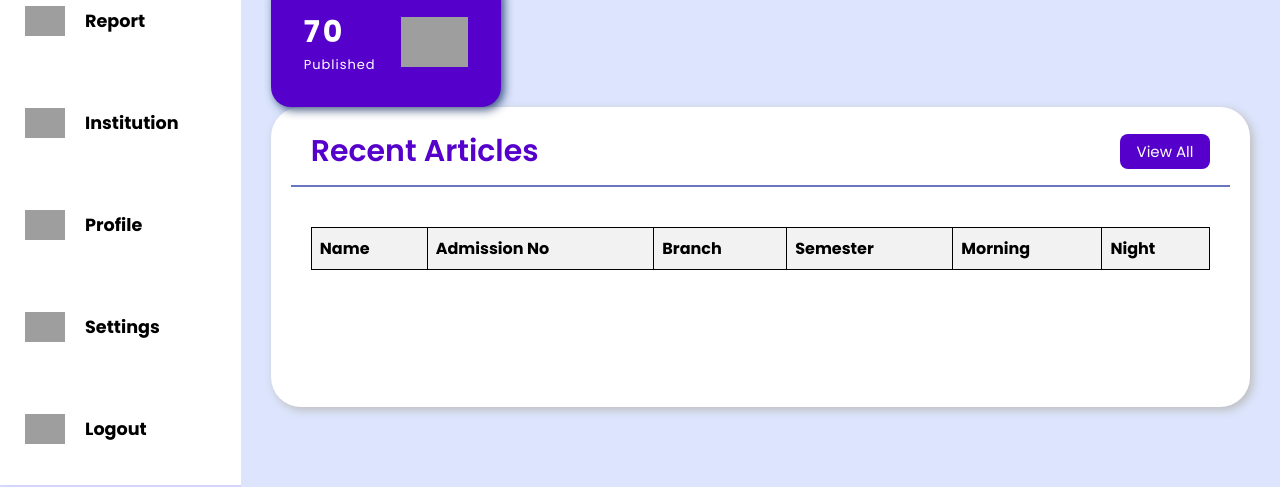
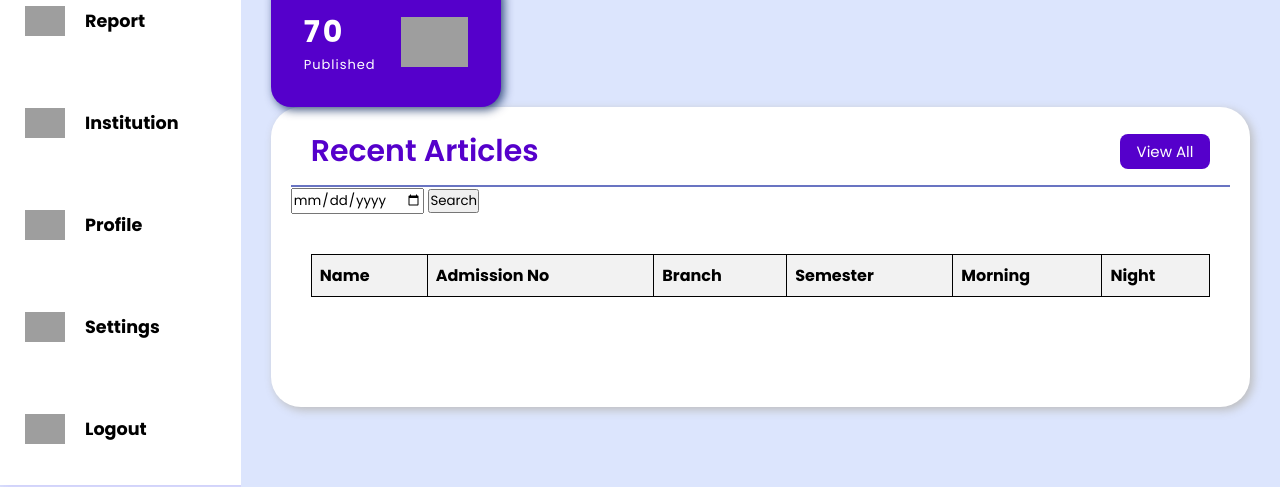
Before and after one commit to SivaPrasad43/Hostel_Management_System, a PHP site: page /php/dashboard/hostel_secretary_dashboard.php in a window 1280 px wide. Shown: the part 313-800 px from the top of the page. Run offline with PHP 8.4, Linux system fonts and the light colour scheme; data comes from the database, SQL or seed files in the repository; lists and menus that the app fills with data are empty; grey boxes are pictures that could not be loaded.

Commit message:
sesrch bar added

```diff
--- a/php/dashboard/hostel_secretary_dashboard.php
+++ b/php/dashboard/hostel_secretary_dashboard.php
@@ -170,6 +170,10 @@
                     <h1 class="recent-Articles">Recent Articles</h1>
                     <button class="view">View All</button>
                 </div>
+                <div class="search-container">
+                    <input type="date" id="searchDate" placeholder="Select a Date">
+                    <button id="searchButton">Search</button>
+                </div>
 
                 <div class="report-body">
                     <table>
@@ -182,13 +186,22 @@
                             <th>Night</th>
                         </tr>
                         <?php
+
         // Include your connection.php file
         include '../../connection/connection.php';
 
-        // Select data from the attendance table
-        $currentDate = date("Y-m-d");
-        $query = "SELECT * FROM attendance WHERE date = '$currentDate'";
+        // Initialize the searchDate with the current date
+        $searchDate = date("Y-m-d");
+
+        // Check if a date is provided in the search
+        if (isset($_GET['searchDate'])) {
+            $searchDate = $_GET['searchDate'];
+        }
+
+        // Select data from the attendance table based on the searchDate
+        $query = "SELECT * FROM attendance WHERE date = '$searchDate'";
         $result = mysqli_query($conn, $query);
+
 
         while ($row = mysqli_fetch_assoc($result)) {
             echo "<tr>";
@@ -230,6 +243,16 @@
     </div>
 
     <script src="../../style/dashboard.js"></script>
+    <script>
+        document.getElementById("searchButton").addEventListener("click", function() {
+            // Get the selected date from the input field
+            var searchDate = document.getElementById("searchDate").value;
+
+            // Redirect to the page with the selected date as a parameter
+            window.location.href = "hostel_secretary_dashboard.php?searchDate=" + searchDate;
+        });
+    </script>
+
 </body>
 
 </html>
```
Lines whose indentation alone changed are shown as unchanged.
